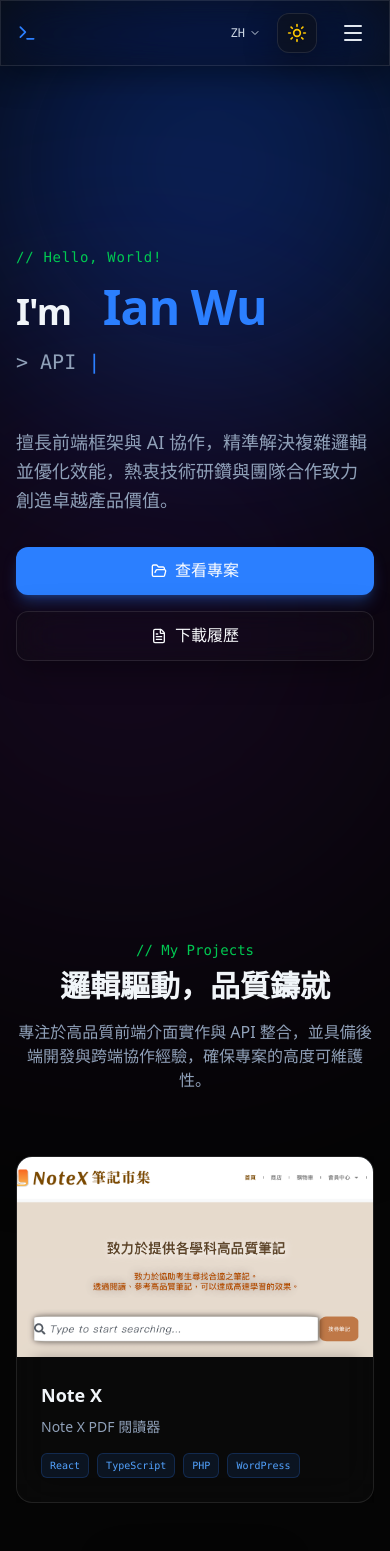
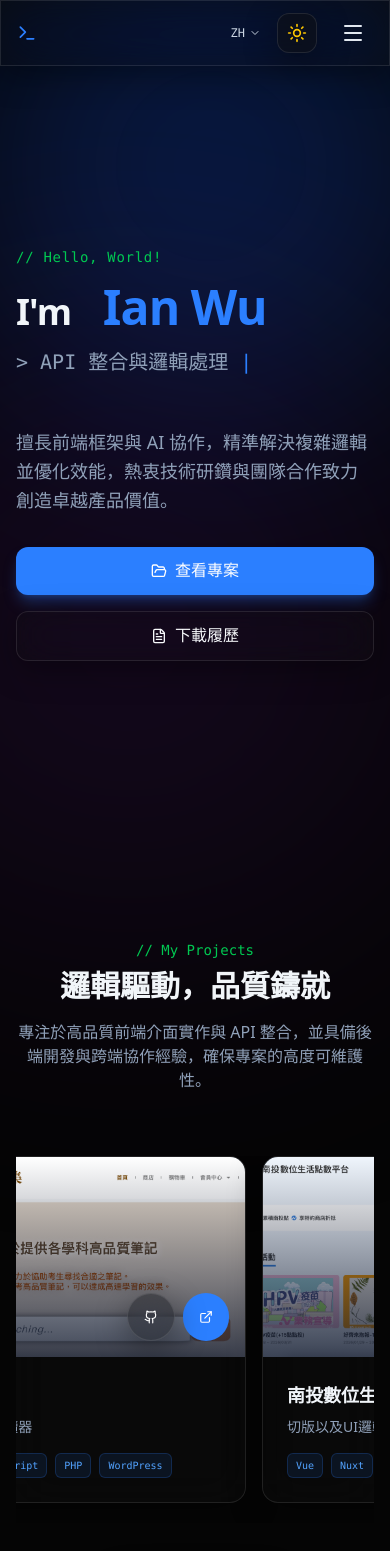
Before and after one commit to Mysterio1001/my-portfolio, a Vue app: page / in a window 390 px wide. Shown: the top 1551 px of the page. Built offline with nearby package versions, Linux system fonts and the light colour scheme.

Commit message:
feat: Projects list update style for 'isMobile' and add auto scrolling

```diff
--- a/src/components/portfolio/Projects.vue
+++ b/src/components/portfolio/Projects.vue
@@ -15,9 +15,15 @@
         </p>
       </div>
       <!-- 專案清單 -->
-      <div class="flex gap-8 overflow-x-auto">
+      <div
+        ref="projectsBox"
+        class="flex gap-4 overflow-x-auto no-scrollbar pb-5"
+        @mouseenter="isPaused = !isPaused"
+        @mouseleave="isPaused = !isPaused"
+      >
+        <!-- 視覺效果將陣列複製兩倍 -->
         <div
-          v-for="project in projects"
+          v-for="project in [...projects, ...projects]"
           :key="project.id"
           class="group shrink-0 w-full sm:w-1/2 lg:w-1/3 glass-effect border border-white/10 overflow-hidden rounded-2xl hover:border-blue-500/30 transition-all duration-500 shadow-xl"
         >
@@ -30,24 +36,43 @@
             />
             <div
               class="absolute inset-0 bg-linear-to-t from-slate-900/80 to-transparent opacity-0 group-hover:opacity-100 transition-opacity duration-300"
+              :class="
+                isMobile ? 'opacity-100' : 'opacity-0  group-hover:opacity-100 '
+              "
             />
 
             <div
-              class="absolute bottom-4 left-4 right-4 flex gap-2 opacity-0 translate-y-4 group-hover:opacity-100 group-hover:translate-y-0 transition-all duration-300"
+              class="absolute bottom-4 left-4 right-4 flex gap-2 transition-all duration-300"
+              :class="
+                isMobile
+                  ? 'opacity-100 translate-y-0 justify-end'
+                  : 'opacity-0 translate-y-4 group-hover:opacity-100 group-hover:translate-y-0'
+              "
             >
               <a
                 :href="project.github"
                 target="_blank"
-                class="flex-1 flex items-center justify-center gap-2 px-3 py-2 font-mono text-xs glass-effect border border-white/10 text-white rounded-lg hover:bg-white/20 transition-all"
+                class="flex justify-center items-center gap-2 font-mono text-xs glass-effect border border-white/10 text-white hover:bg-white/20 transition-all"
+                :class="
+                  isMobile
+                    ? 'rounded-full px-4 py-4'
+                    : 'flex-1 px-3 py-2 rounded-lg'
+                "
               >
-                <Github class="h-3.5 w-3.5" /> Code
+                <Github class="h-3.5 w-3.5" /><sapn v-if="!isMobile">Code</sapn>
               </a>
               <a
                 :href="project.demo"
                 target="_blank"
-                class="flex-1 flex items-center justify-center gap-2 px-3 py-2 font-mono text-xs bg-blue-500 text-white rounded-lg hover:bg-blue-600 transition-all"
+                class="flex justify-center items-center gap-2 font-mono text-xs bg-blue-500 text-white hover:bg-blue-600 transition-all"
+                :class="
+                  isMobile
+                    ? 'rounded-full px-4 py-4'
+                    : 'flex-1 px-3 py-2 rounded-lg'
+                "
               >
-                <ExternalLink class="h-3.5 w-3.5" /> Demo
+                <ExternalLink class="h-3.5 w-3.5" />
+                <sapn v-if="!isMobile">Demo</sapn>
               </a>
             </div>
           </div>
@@ -91,16 +116,20 @@
 </template>
 
 <script setup>
-import { ref, computed } from "vue";
+import { ref, computed, onMounted, onUnmounted } from "vue";
 import { useI18n } from "vue-i18n";
 import { ExternalLink, Github, ArrowDown, ArrowRight } from "lucide-vue-next";
 import { projects } from "@/data/projects.js";
+import { useBreakpoint } from "@/composables/useBreakpoint";
 import { githubUrl } from "@/config/url";
 
 const { t } = useI18n();
 
 const defaultImg = "/default/placeholder.svg";
-// 資料是否展開
+
+const projectsBox = ref(null);
+const isPaused = ref(false);
+let animationId = null; // 用來記錄動畫偵，防止重複啟動
 
 // 圖片錯誤時處理
 const handleImgError = (e) => {
@@ -109,4 +138,63 @@ const handleImgError = (e) => {
   // 處理為預設圖後關閉錯誤 防止無限迴圈
   e.target.onerror = null;
 };
+
+// 自動滾動卷軸
+function autoScroll(container, speed = 1) {
+  if (!container) return;
+  const next = () => {
+    if (!isPaused.value) {
+      container.scrollLeft += speed;
+      // 無縫接軌交給handleScroll
+    }
+
+    // 不斷持續執行 isPaused為false時一樣有執行只是沒有位移值
+    animationId = requestAnimationFrame(next); // 視覺流暢度js內建動畫呼叫
+  };
+
+  if (animationId) cancelAnimationFrame(animationId);
+  animationId = requestAnimationFrame(next);
+}
+
+// 手動滾動卷軸(監聽)
+function handleScroll(container) {
+  if (!container) return;
+  const handle = () => {
+    const totalWidth = container.scrollWidth;
+    const originalWidth = totalWidth / 2;
+
+    // 手動向右滑過頭
+    if (container.scrollLeft >= originalWidth) {
+      container.scrollLeft = 1;
+      // 手動向左滑過頭
+    } else if (container.scrollLeft <= 0) {
+      container.scrollLeft = originalWidth - 1;
+    }
+  };
+  container.addEventListener("scroll", handle);
+}
+
+// 是否為行動裝置
+const isMobile = computed(() => {
+  // 偵測是否為觸控為主的裝置（無 Hover 支援）
+  const noHoverSupport = window.matchMedia("(any-hover: none)").matches;
+  const current = useBreakpoint();
+  const isSmallSrceen = current === "sm" || current === "xs";
+
+  return noHoverSupport || isSmallSrceen;
+});
+
+onMounted(() => {
+  autoScroll(projectsBox.value);
+  handleScroll(projectsBox.value);
+});
+
+onUnmounted(() => {
+  if (animationId) cancelAnimationFrame(animationId);
+
+  const container = projectsBox.value;
+  if (container) {
+    container.removeEventListener("scroll");
+  }
+});
 </script>
--- a/src/data/projects.js
+++ b/src/data/projects.js
@@ -18,20 +18,20 @@ export const projects = [
     demo: "https://ntpointweb.nantou.gov.tw/",
   },
   {
-    id: "23",
-    title: "Note Z",
-    description: "Note Z  PDF 閱讀器",
-    image: "",
-    tags: ["React", "TypeScript", "PHP", "WordPress"],
+    id: "a3",
+    title: "TEST01",
+    description: "TEST01 DESC",
+    image: "/projects/beetle.png",
+    tags: ["Vue", "Python", "MySQL"],
     github: "https://github.com/Mysterio1001/beetles",
     demo: "https://mysterio1001.github.io/TID10310_Poject-Report/index.html",
   },
   {
-    id: "24",
-    title: "Note AA",
-    description: "Note AA  PDF 閱讀器",
-    image: "",
-    tags: ["React", "TypeScript", "PHP", "WordPress"],
+    id: "a4",
+    title: "TEST02",
+    description: "TEST02 DESC",
+    image: "/projects/sploot.png",
+    tags: ["Vue", "TypeScript", "PHP"],
     github: "https://github.com/Mysterio1001/beetles",
     demo: "https://mysterio1001.github.io/TID10310_Poject-Report/index.html",
   },
--- a/src/style.css
+++ b/src/style.css
@@ -66,6 +66,7 @@ body {
   }
 }
 
+/* 橫向擺動動畫 */
 @theme {
   --animate-bounce-x: bounceX 1s infinite;
 }
@@ -81,3 +82,11 @@ body {
     animation-timing-function: cubic-bezier(0, 0, 0.2, 1);
   }
 }
+
+/* 隱藏卷軸 */
+.no-scrollbar {
+  scrollbar-width: none; /* 隱藏捲軸 */
+}
+.no-scrollbar::-webkit-scrollbar {
+  display: none;
+}
```
Also changed, not shown: public/projects/sploot.png (added), 1 other file (tests, documents, lock files or other folders).
